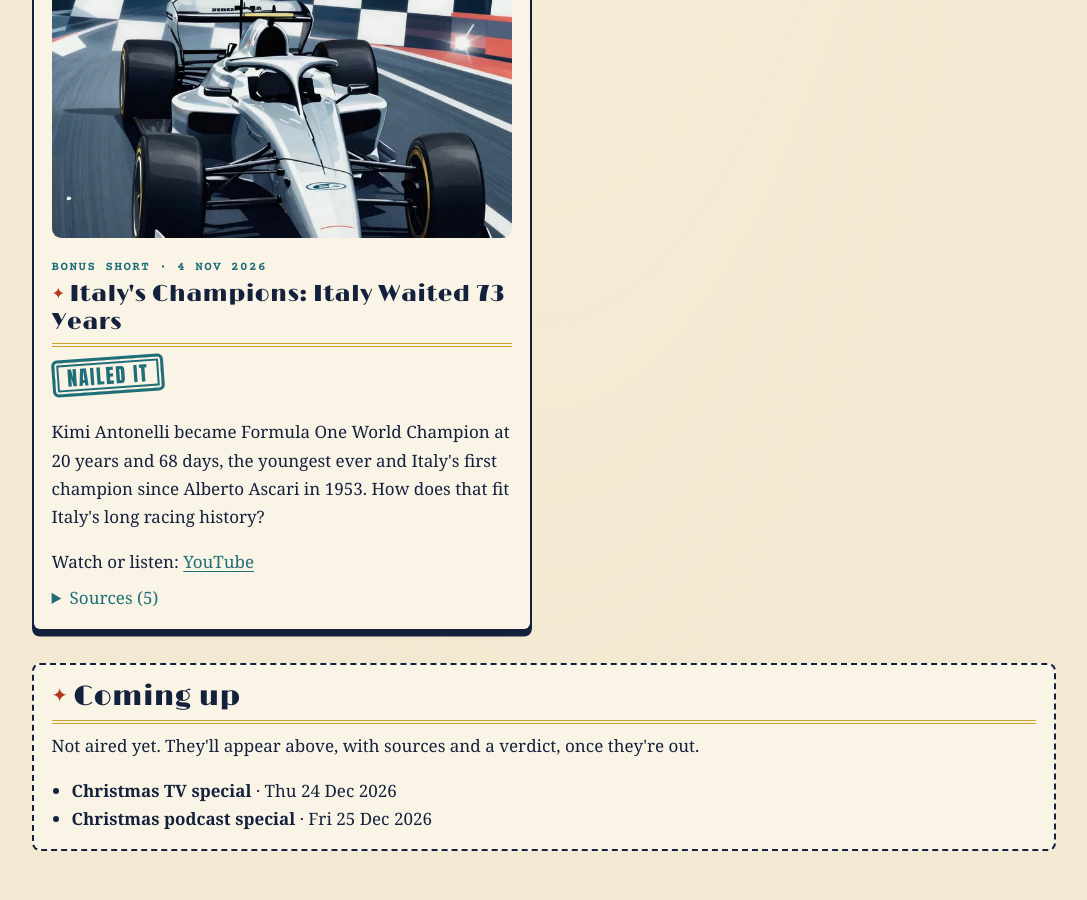
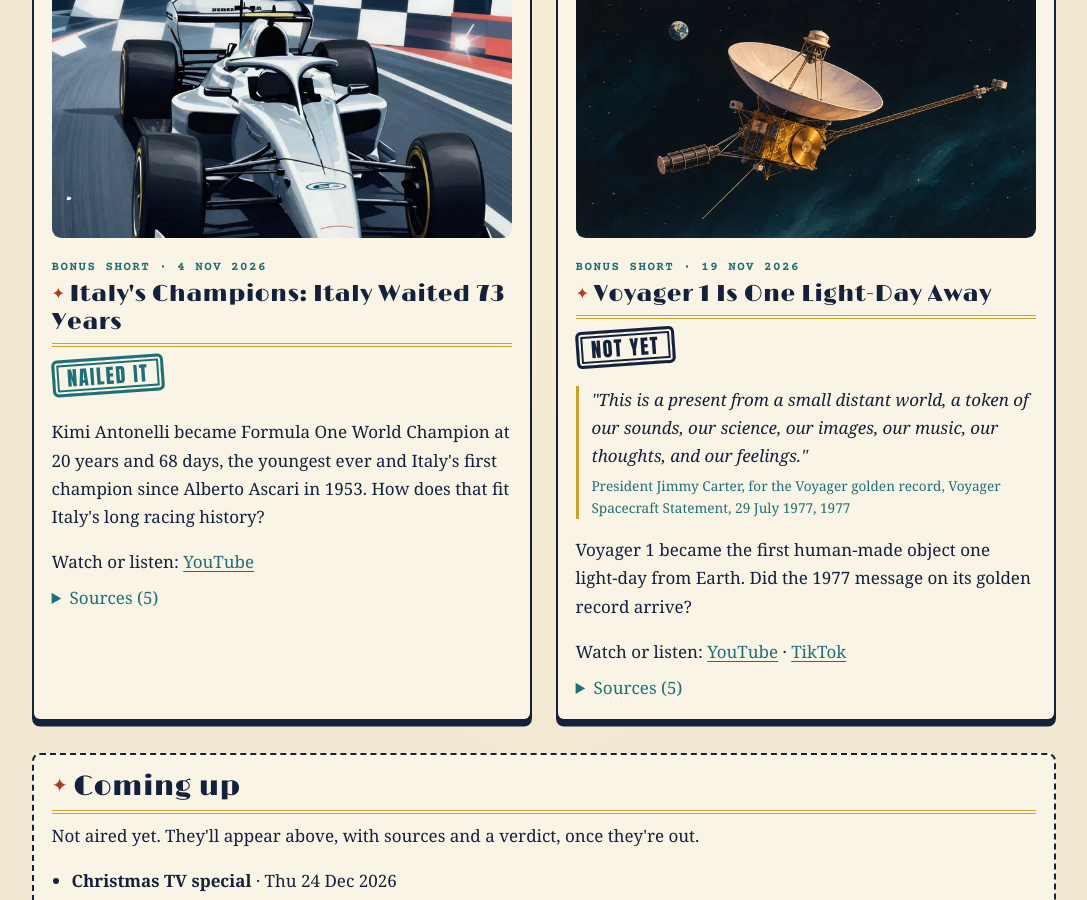
Before and after one commit to Honey-Badger-Labs/tomorrow-gazette-archive, a Jekyll site: the page built from specials.md, in a window 1280 px wide and 900 px high, scrolled down 1089 px. Shown: the whole window, without its empty margins (96-1183 px from the left). Built offline with Jekyll 4.4.1, drawn with Linux system fonts in a browser that asks for light colours.

Commit message:
Add E6 Too Cheap to Meter and the Voyager 1 light-day bonus Short

```diff
--- a/_data/episode_stills.yml
+++ b/_data/episode_stills.yml
@@ -11,3 +11,5 @@ e4-pan-am-moon:
   image: e4-pan-am-moon
 e5-snapshots-by-telegraph:
   image: e5-snapshots-by-telegraph
+e6-too-cheap-to-meter:
+  image: e6-too-cheap-to-meter
--- a/_data/images.yml
+++ b/_data/images.yml
@@ -72,6 +72,16 @@ e5-snapshots-by-telegraph:
   width: 752
   height: 423
   alt: "Illustration: a black-and-white photograph of mountains emerging from a brass receiving machine and flooding with colour."
+e6-too-cheap-to-meter:
+  widths: [480, 752]
+  width: 752
+  height: 423
+  alt: "Illustration: a brass household electricity meter on a brick wall with a long paper bill trailing from it, a pigeon on the wire above, and a sunburst sky behind."
+special-voyager-light-day:
+  widths: [480, 752]
+  width: 752
+  height: 421
+  alt: "Illustration: the Voyager 1 spacecraft with its big dish and gold-coloured record, drifting through deep space with a small Earth in the distance."
 
 # Journey Through Tomorrow stop stills (16:9 night-sky editorial series,
 # generated 21 Nov 2026). Used only on /journey/, not as episode-card heroes.
--- a/_data/specials.yml
+++ b/_data/specials.yml
@@ -71,3 +71,29 @@
       url: https://www.ferrari.com/en-EN/magazine/articles/ferraris-first-formula-1-driver-s-title
     - title: "Ferrari's first world champion, Alberto Ascari: Motor Sport Magazine"
       url: https://www.motorsportmagazine.com/articles/single-seaters/f1/ferraris-first-world-champion-alberto-ascari/
+- id: bonus-2026-voyager-light-day
+  title: "Voyager 1 Is One Light-Day Away"
+  format: Bonus Short
+  image: special-voyager-light-day
+  published: 2026-11-19 16:00
+  prediction:
+    quote: "This is a present from a small distant world, a token of our sounds, our science, our images, our music, our thoughts, and our feelings."
+    who: President Jimmy Carter, for the Voyager golden record
+    when: 1977
+    where: Voyager Spacecraft Statement, 29 July 1977
+  question: "Voyager 1 became the first human-made object one light-day from Earth. Did the 1977 message on its golden record arrive?"
+  verdict: NOT YET
+  links:
+    youtube: https://www.youtube.com/watch?v=7pffMpMqK5A
+    tiktok: https://www.tiktok.com/@tomorrow.gazette.ai/video/7709882177479118098
+  sources:
+    - title: "Voyager 1: What Is a Light-Day — NASA Science"
+      url: https://science.nasa.gov/mission/voyager/voyager-1/voyager-1-what-is-a-light-day/
+    - title: "Voyager 1 Engineers Analyze Data Issue, Ready to Confirm Light-day — NASA Science, 18 Nov 2026"
+      url: https://science.nasa.gov/blogs/voyager/2026/11/18/voyager-1-engineers-analyze-data-issue-ready-to-confirm-light-day/
+    - title: "NASA Invites Media, Public to Join Voyager 1 One-Light Day Activities — NASA/JPL"
+      url: https://www.jpl.nasa.gov/news/nasa-invites-media-public-to-join-voyager-1-one-light-day-activities/
+    - title: "Voyager 50 — Caltech"
+      url: https://www.voyager50.caltech.edu/
+    - title: "Voyager Spacecraft Statement by the President, 29 July 1977 — The American Presidency Project"
+      url: https://www.presidency.ucsb.edu/documents/voyager-spacecraft-statement-the-president
--- a/tools/make_images.py
+++ b/tools/make_images.py
@@ -32,6 +32,9 @@ IMAGES = {
     "e2-robot-housemaid": ("e2/stills/E2S2.png", (0, 4, 2688, 1516), [480, 752], "jpg"),
     "e3-mail-by-missile": ("e3/stills/E3S1.png", (0, 4, 2688, 1516), [480, 752], "jpg"),
     "e4-pan-am-moon": ("e4/short/thumbnail_published_tickets_moon.jpg", None, [480, 752], "jpg"),
+    "e6-too-cheap-to-meter": ("e6/stills/S3_meter_2026_3d10e951.png", (0, 700, 1520, 1555), [480, 752], "jpg"),
+    # Voyager still is the J10 night-sky still (Higgsfield, 1344x752), copied to this path.
+    "special-voyager-light-day": ("specials/voyager-light-day/stills/J10_1977_voyager_golden_record_6a1400ce.png", None, [480, 752], "jpg"),
     "special-italys-champions": ("specials/italy-f1/stills/S8.png", (0, 880, 1152, 1528), [480, 752], "jpg"),
     "hw-2026-spirit-phone": ("specials/halloween-2026/stills/H3.png", (0, 240, 752, 663), [480, 752], "jpg"),
     # The portrait Jakes supplied, with the top-right screen label changed to "Tomorrow".
```
Also changed, not shown: _episodes/e6-too-cheap-to-meter.md (added, +47 -0 lines), assets/img/e6-too-cheap-to-meter-480.jpg (added), assets/img/e6-too-cheap-to-meter-480.webp (added), assets/img/e6-too-cheap-to-meter-752.jpg (added), assets/img/e6-too-cheap-to-meter-752.webp (added), assets/img/special-voyager-light-day-480.jpg (added), assets/img/special-voyager-light-day-480.webp (added), assets/img/special-voyager-light-day-752.jpg (added), assets/img/special-voyager-light-day-752.webp (added).
